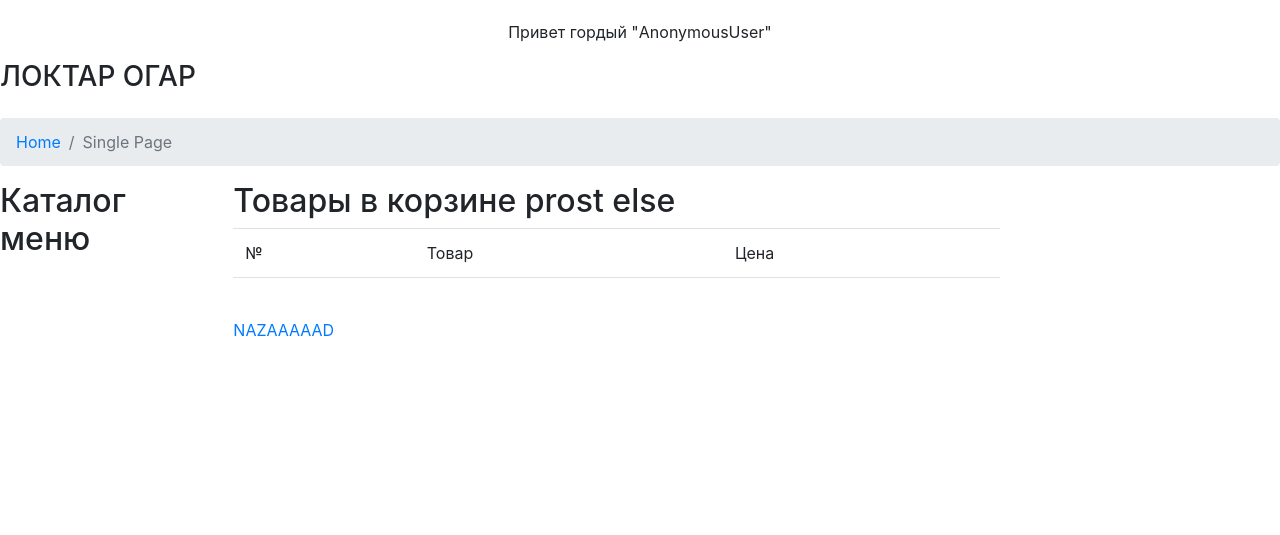
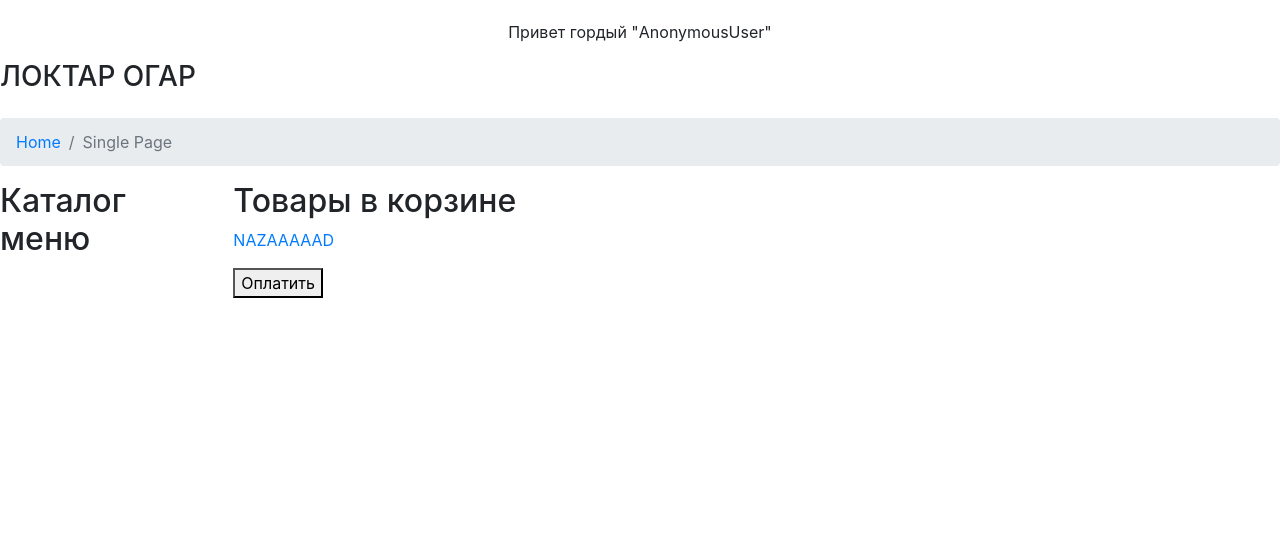
Before and after one commit to Heges/iiko, a Django app: page /cart/ in a window 1280 px wide. Shown: the part 300-835 px from the top of the page. Run offline with Django 3.2, Linux system fonts and the light colour scheme; data that the repository does not hold is empty; some libraries are stand-ins or nearby versions.

Commit message:
✨ cart finish, add remove

```diff
--- a/dishes/cart.py
+++ b/dishes/cart.py
@@ -1,10 +1,11 @@
+from django.contrib.sessions.models import Session
+
 from dishes.models import Dishes
 
 
 class Cart(object):
 
     def __init__(self, request):
-
         self.session = request.session
         cart = self.session.get('cart')
         if not cart:
@@ -16,7 +17,8 @@ class Cart(object):
         if product_id not in self.cart:
             self.cart[product_id] = {'quantity': 1,
                                      'price': str(item.price),
-                                     'name': str(item.name)}
+                                     'name': str(item.name),
+                                     'id': item.id}
         self.session['cart'] = self.cart
         self.session.modified = True
 
@@ -28,3 +30,13 @@ class Cart(object):
 
         for item in self.cart.values():
             yield item
+
+    def remove(self, item):
+        product_id = str(item.id)
+        if product_id in self.cart:
+            del self.cart[product_id]
+            self.session['cart'] = self.cart
+            self.session.modified = True
+
+    def clear(self):
+        Session.objects.all().delete()
--- a/dishes/urls.py
+++ b/dishes/urls.py
@@ -12,4 +12,5 @@ path('cart/', views.MainCartView.as_view(), name='cartview'),
 path('login/', views.MainLoginView.as_view(), name='loginview'),
 path('registr/', views.MainRegistrView.as_view(), name='registrview'),
 path('logout/', views.MainLogoutView.as_view(), name='logoutview'),
+path('remove/<int:pk>/', views.MainCartRemove.as_view(), {'key': 'remove'}, name='cartremoveview'),
 ]
--- a/dishes/views.py
+++ b/dishes/views.py
@@ -1,12 +1,5 @@
-import json
-from datetime import timezone
-
-from django.contrib.auth import authenticate, login
-from django.core import serializers
-from django.http import request, HttpResponse
 from django.shortcuts import get_object_or_404, render, redirect
-from django.urls import reverse_lazy
-from django.views.generic import ListView, DetailView, CreateView
+from django.views.generic import ListView, DetailView, CreateView, TemplateView
 from django.views import View
 from django.contrib.auth.views import LoginView, LogoutView
 
@@ -19,7 +12,6 @@ from .models import *
 
 class MainListView(ListView):
     template_name = 'dishes/index.html'
-    #template_name = 'dishes/dishes_list.html'
 
     def get_queryset(self):
         return Dishes.objects.all().order_by('-id')[:6]
@@ -30,19 +22,14 @@ class MainDetailView(View):
     def get(self, request, pk):
         template_name = 'dishes/detail.html'
         product_list = Dishes.objects.filter(id=pk)
-        product = get_object_or_404(Dishes, id=pk)
-        cart = Cart(request)
-        cart.add(item=product)
-        return render(request, template_name, context={'product_list': product_list, 'cart': cart})
+        return render(request, template_name, context={'product_list': product_list})
 
     def post(self, request, pk):
         if request.method == 'POST':
-            alist = Dishes.objects.filter(id=pk)
-            model_obj = Dishes.objects.get(id=pk)
-            data = serializers.serialize('json', [model_obj])
-            struct = json.loads(data)
-            data.json.dumps(struct[0])
-            return render(request, 'cart/cart.html', {'alist': alist, 'data': data})
+            product = get_object_or_404(Dishes, id=pk)
+            cart = Cart(request)
+            cart.add(item=product)
+            return redirect('/cart/')
         else:
             return redirect('./')
 
@@ -56,10 +43,32 @@ class MainCategoryDishes(View):
             return render(request, 'dishes/categorydishes.html', {'menu_list': menu_list, 'submenu_list': submenu_list})
 
 
-class MainCartView(ListView):
+class MainCartRemove(View):
 
-    def get(self, reqest):
-        return render(reqest, 'cart/cart.html')
+    def get(self, request, key=None, pk=None):
+        if key == 'remove':
+            self.cart_remove(request, pk)
+            return redirect('dishes:cartview')
+        else:
+            return redirect('dishes:cartview')
+
+    def cart_remove(self, request, pk):
+        cart = Cart(request)
+        product = get_object_or_404(Dishes, id=pk)
+        cart.remove(product)
+
+
+class MainCartView(TemplateView):
+    template_name = 'cart/cart.html'
+    success_url = 'cart.html'
+
+    def get_context_data(self, **kwargs):
+        context = super(MainCartView, self).get_context_data(**kwargs)
+        context['cart'] = Cart(self.request)
+        return context
+
+    def get_success_url(self):
+        return self.success_url
 
 
 class MainLoginView(LoginView):
@@ -83,10 +92,10 @@ class MainRegistrView(CreateView):
     success_url = '../'
     success_msg = '==========================УСПЕШНО ЯБАТЬ=========================='
 
-    """def form_valid(self, form):
-        form_valid = super().form_valid(form)
-        username = form.cleaned_data['username']
-        password = form.cleaned_data['password']
-        aut_user = authenticate(username=username, password=password)
-        login(self, request, aut_user)
-        return form_valid"""
+    # def form_valid(self, form):
+    # form_valid = super().form_valid(form)
+    # username = form.cleaned_data['username']
+    # password = form.cleaned_data['password']
+    # aut_user = authenticate(username=username, password=password)
+    # login(self, request, aut_user)
+    # return form_valid"""
--- a/templates/cart/cart.html
+++ b/templates/cart/cart.html
@@ -1,74 +1,35 @@
 {% extends 'main.html' %}
 {% load static %}
 {% block content %}
-{% if alist %}
-{% for obj in alist %}
 <section class="feature">
     <div class="col-md-9">
-        <h2 class="section-header">Товары в корзине lista alist</h2>
+        <h2 class="section-header">Товары в корзине</h2>
         <div class="table-responsive">
+            {% for obj in cart %}
             <table class="table">
                 <tr class="info">
-                    <td class="info">№</td>
-                    <td class="info">Товар</td>
-                    <td class="info">Цена</td>
+                    <td class="info col-md-3">Товар</td>
+                    <td class="info col-md-3">Количество</td>
+                    <td class="info col-md-3">Цена</td>
                 </tr>
                 <tr>
-                    <td class="info">{{ alist.count }} {{ cart }}</td>
-                    <td class="info">{{ obj.name }}</td>
-                    <td class="info">{{ obj.price }}</td>
+                    <td class="info col-md-3">{{ obj.name }}</td>
+                    <form method="post">
+                    {% csrf_token %}
+                    <button class="button" type="Delete" name="delete" value=""></button>
+                    </form>
+                    <td class="info col-md-3">{{obj.quantity}}</td>
+                    <td class="info col-md-3">{{ obj.price }}</td>
+                    <td class="info col-md-3"><a href="{% url 'dishes:cartremoveview' obj.id %}">Удалить из корзины</a></td>
                 </tr>
+
             </table>
+            {% endfor %}
             <p><a href="{% url 'dishes:index' %}">NAZAAAAAD </a></p>
-        </div>
-    </div>
-</section>
-{% endfor %}
-{% elif cart %}
-<section class="feature">
-    <div class="col-md-9">
-        <h2 class="section-header">Товары в корзине lista cart</h2>
-        <div class="table-responsive">
-            <table class="table">
-                <tr class="info">
-                    <td class="info">№</td>
-                    <td class="info">Товар</td>
-                    <td class="info">Цена</td>
-                </tr>
-                <tr>
-                    <td class="info">{{ cart_list.name }}</td>
-                    <td class="info">11111111111</td>
-                    <td class="info">11111111111</td>
-                </tr>
-            </table>
-            <p><a href="{% url 'dishes:index' %}">NAZAAAAAD </a></p>
+            <button>Оплатить</button>
         </div>
     </div>
     </div>
     </div>
 </section>
-{% else %}
-<section class="feature">
-    <div class="col-md-9">
-        <h2 class="section-header">Товары в корзине prost else</h2>
-        <div class="table-responsive">
-            <table class="table">
-                <tr class="info">
-                    <td class="info">№</td>
-                    <td class="info">Товар</td>
-                    <td class="info">Цена</td>
-                </tr>
-                <tr>
-                    <td class="info">{{object_ses}}</td>
-                    <td class="info">{{ obj.name }}</td>
-                    <td class="info">{{ obj.price }}</td>
-                </tr>
-            </table>
-            <p><a href="{% url 'dishes:index' %}">NAZAAAAAD </a></p>
-        </div>
-    </div>
-    </div>
-    </div>
-</section>
-{% endif %}
 {% endblock content %}
--- a/templates/dishes/detail.html
+++ b/templates/dishes/detail.html
@@ -24,11 +24,10 @@
                         {% csrf_token %}
                         <p>
                             <button class="button" type="Submit" name="submit" value="{{object.id}}" placeholder="Имя">
-                                Сюда
+                                Добавить в корзину
                             </button>
                             <br>
                             <a href="{% url 'dishes:index' %}">NAZAAAAAD</a>
-                            <p>{{cart}}</p>
                     </form>
                 </div>
             </div>
```
